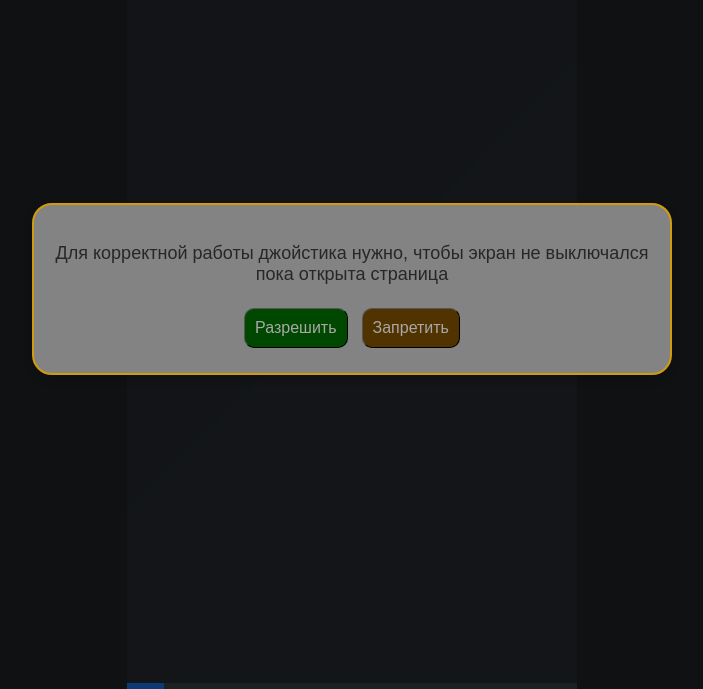
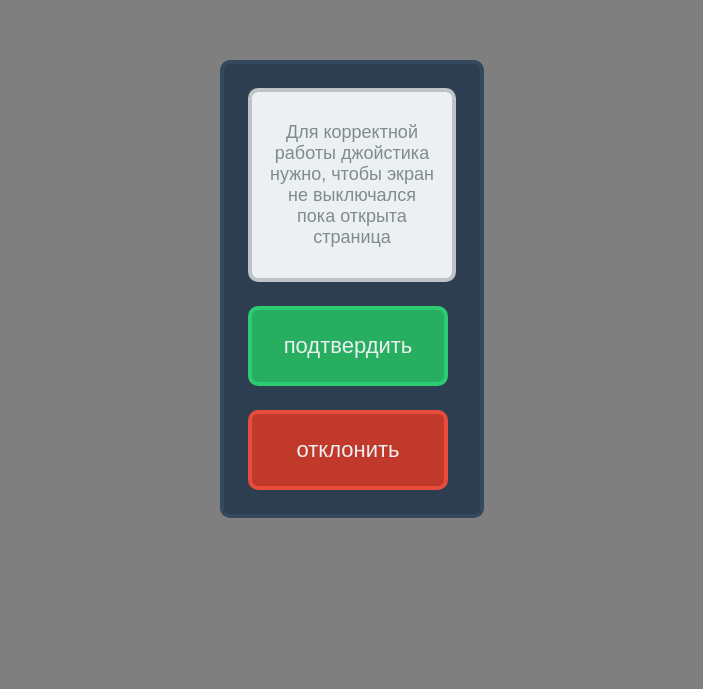
Before and after one commit to OCRV-RRW/TrainJoystick, a plain HTML site: page index.html in a window 1280 px wide. Shown: the part 111-800 px from the top of the page, without its empty margins (288-991 px from the left). Drawn offline with Linux system fonts and the light colour scheme; no server answers.

Commit message:
layout popup

```diff
--- a/archive/archive_files.json
+++ b/archive/archive_files.json
@@ -1 +1 @@
-{"content":[{"name":"game.projectc","size":4135,"pieces":[{"name":"game0.projectc","offset":0}]},{"name":"game.arci","size":10528,"pieces":[{"name":"game0.arci","offset":0}]},{"name":"game.arcd","size":1089348,"pieces":[{"name":"game0.arcd","offset":0}]},{"name":"game.dmanifest","size":10361,"pieces":[{"name":"game0.dmanifest","offset":0}]},{"name":"game.public.der","size":162,"pieces":[{"name":"game0.public.der","offset":0}]}],"total_size":1114534}
+{"content":[{"name":"game.projectc","size":4135,"pieces":[{"name":"game0.projectc","offset":0}]},{"name":"game.arci","size":10528,"pieces":[{"name":"game0.arci","offset":0}]},{"name":"game.arcd","size":1089372,"pieces":[{"name":"game0.arcd","offset":0}]},{"name":"game.dmanifest","size":10361,"pieces":[{"name":"game0.dmanifest","offset":0}]},{"name":"game.public.der","size":162,"pieces":[{"name":"game0.public.der","offset":0}]}],"total_size":1114558}
--- a/index.html
+++ b/index.html
@@ -1,9 +1,11 @@
 <!DOCTYPE html>
 <html lang="en">
+
 <head>
 	<meta charset="utf-8">
 	<meta http-equiv="X-UA-Compatible" content="IE=edge,chrome=1">
-	<meta name="viewport" content="width=device-width, initial-scale=1.0, maximum-scale=1.0, user-scalable=0, minimal-ui, shrink-to-fit=no">
+	<meta name="viewport"
+		content="width=device-width, initial-scale=1.0, maximum-scale=1.0, user-scalable=0, minimal-ui, shrink-to-fit=no">
 	<meta name="apple-mobile-web-app-capable" content="yes">
 	<!-- The above 4 meta tags *must* come first in the head; any other head content must come *after* these tags -->
 
@@ -14,8 +16,20 @@
 	* drag the selected text but block mouse down/up events to the engine.
 	*/
 		body {
+				{
+					{
+					^DEFOLD_SCALE_MODE_IS_NO_SCALE
+				}
+			}
 
-		position: fixed; /* Prevent overscroll */
+			position: fixed;
+
+			/* Prevent overscroll */
+				{
+					{
+					/DEFOLD_SCALE_MODE_IS_NO_SCALE
+				}
+			}
 
 			margin:0;
 			padding:0;
@@ -47,15 +61,17 @@
 			position: relative;
 		}
 
-	canvas:focus, canvas:active {
+		canvas:focus,
+		canvas:active {
 			outline: none;
 			border: 0;
 			ie-dummy: expression(this.hideFocus=true);
 			-moz-outline-style: none;
 		}
 
-	body, div {
-		-webkit-tap-highlight-color: rgba(0,0,0,0);
+		body,
+		div {
+			-webkit-tap-highlight-color: rgba(0, 0, 0, 0);
 			-webkit-touch-callout: none;
 			-webkit-user-select: none;
 			-khtml-user-select: none;
@@ -64,61 +80,12 @@
 			user-select: none;
 		}
 
-		.canvas-app-progress {
-		position: absolute;
-		background-color: #394046;
-		height: 6px;
-		margin-top: -6px;
-		width: 100%;
+			{
+				{
+					{
+					DEFOLD_CUSTOM_CSS_INLINE
 				}
-
-	.canvas-app-progress-bar {
-		font-size: 12px;
-		height: 6px;
-		color: rgb(255, 255, 255);
-		background-color: #1a72eb;
-		text-align: center;
-		line-height: 20px;
-		transition: transform 1s ease;
-		transform-origin: left;
-		transform: scaleX(1.0);
 			}
-	.link, .button {
-		font-family: sans-serif;
-		font-size: 14px;
-		font-weight: normal;
-		font-style: normal;
-		font-stretch: normal;
-		line-height: normal;
-		letter-spacing: 0px;
-		padding-top: 12px;
-	}
-
-	.buttons-background {
-		background-color: #1e2226;
-		width: 100%;
-		height: 42px;
-	}
-
-	body {
-		background-color: #1e2226;
-	}
-
-	.canvas-app-container {
-		background: rgba(36,41,46,1);
-		background: -moz-linear-gradient(-45deg, rgba(36,41,46,1) 0%, rgba(36,41,46,1) 49%, rgba(38,43,49,1) 50%, rgba(38,43,49,1) 100%);
-		background: -webkit-gradient(left top, right bottom, color-stop(0%, rgba(36,41,46,1)), color-stop(49%, rgba(36,41,46,1)), color-stop(50%, rgba(38,43,49,1)), color-stop(100%, rgba(38,43,49,1)));
-		background: -webkit-linear-gradient(-45deg, rgba(36,41,46,1) 0%, rgba(36,41,46,1) 49%, rgba(38,43,49,1) 50%, rgba(38,43,49,1) 100%);
-		background: -o-linear-gradient(-45deg, rgba(36,41,46,1) 0%, rgba(36,41,46,1) 49%, rgba(38,43,49,1) 50%, rgba(38,43,49,1) 100%);
-		background: -ms-linear-gradient(-45deg, rgba(36,41,46,1) 0%, rgba(36,41,46,1) 49%, rgba(38,43,49,1) 50%, rgba(38,43,49,1) 100%);
-		background: linear-gradient(135deg, rgba(36,41,46,1) 0%, rgba(36,41,46,1) 49%, rgba(38,43,49,1) 50%, rgba(38,43,49,1) 100%);
-		filter: progid:DXImageTransform.Microsoft.gradient( startColorstr='#24292e', endColorstr='#262b31', GradientType=1 );
-	}
-
-	.canvas-app-canvas {
-		background-repeat:no-repeat;
-		background-position: center center;
-		background-image: url("header 1.png");
 		}
 	</style>
 	<meta name="viewport" content="width=device-width, initial-scale=1.0">
@@ -129,38 +96,61 @@
 			position: fixed;
 			top: 50%;
 			left: 50%;
+			width: 256px;
 			transform: translate(-50%, -150%);
-			background-color: rgb(132, 131, 131);
-			border: 2px solid #d09c0d;
+			background-color: #2C3E50;
+			border: 4px solid #34495E;
+			border-radius: 10px;
+			z-index: 1000;
+			transition: transform 0.3s ease;
+			flex-direction: column;
+			align-items: flex-start;
+			margin: 0px;
+		}
+
+		#description {
+			padding-top: 30px;
+			padding-left: 15px;
+			padding-right: 15px;
+			padding-bottom: 30px;
+			background-color: #ECF0F1;
+			border: 4px solid #BDC3C7;
+			border-radius: 10px;
+			color: #7F8C8D;
+			font-size: 18px;
+			margin: 24px;
 			text-align: center;
-			border-radius: 20px;
-			padding: 20px;
-			z-index: 1000;
-			box-shadow: 0 4px 8px rgba(0, 0, 0, 0.2);
-			transition: transform 0.3s ease;
 		}
-		#allow{
-			background-color: rgb(0, 72, 0);
+
+		#allow {
+			background-color: #27AE60;
+			border: 4px solid #2ECC71;
 		}
-		#cancel{
-			background-color: rgb(81, 51, 0);
+
+		#cancel {
+			background-color: #C0392B;
+			border: 4px solid #E74C3C;
 		}
-		button{
-			align-self: center;
-			color: rgb(168, 168, 168);
+
+		button {
+			color: #ECF0F1;
 			border-radius: 10px;
-			border-color: #000000;
-			border-width: 1px;
-			font-size: 16px;
-			padding: 10px;
-			margin: 5px;
+			height: 80px;
+			width: 200px;
+			border-width: 4px;
+			font-size: 22px;
 			font-family: 'Arial', sans-serif;
+			margin-left: 24px;
+			margin-right: 24px;
+			margin-bottom: 24px;
 		}
+
 		p {
 			color: rgb(39, 39, 39);
 			font-family: 'Arial', sans-serif;
 			font-size: 18px;
 		}
+
 		#overlay {
 			display: none;
 			position: fixed;
@@ -173,24 +163,28 @@
 		}
 
 		.show {
-            display: block;
-            animation: popup-in 0.3s forwards; /* Анимация при открытии */
+			animation: popup-in 0.3s forwards;
+			/* Анимация при открытии */
 		}
 
 		.hide {
-            animation: popup-out 0.3s forwards; /* Анимация при закрытии */
+			animation: popup-out 0.3s forwards;
+			/* Анимация при закрытии */
 		}
 
 		@keyframes popup-in {
 			0% {
 				transform: translate(-50%, -700%);
 			}
+
 			80% {
 				transform: translate(-50%, -40%);
 			}
+
 			90% {
 				transform: translate(-50%, -60%);
 			}
+
 			100% {
 				transform: translate(-50%, -50%);
 			}
@@ -200,12 +194,15 @@
 			0% {
 				transform: translate(-50%, -50%);
 			}
+
 			20% {
 				transform: translate(-50%, -40%);
 			}
+
 			40% {
 				transform: translate(-50%, -100%);
 			}
+
 			100% {
 				transform: translate(-50%, 800%);
 			}
@@ -265,25 +262,34 @@
 <body>
 	<div id="overlay"></div>
 	<div id="popup">
-        <p>Для корректной работы джойстика нужно, чтобы экран не выключался пока открыта страница</p>
-        <button id="allow" onclick="requestWakeLock()">Разрешить</button>
-        <button id="cancel" onclick="hidePopup()">Запретить</button>
+		<p id="description">Для корректной работы джойстика нужно, чтобы экран не выключался пока открыта страница</p>
+		<button id="allow" onclick="requestWakeLock()">подтвердить</button>
+		<button id="cancel" onclick="hidePopup()">отклонить</button>
 	</div>
+
 
 	<div id="app-container" class="canvas-app-container">
 		<div id="running-from-file-warning" style="display: none; margin: 3em;">
 			<h1>Running from local file ⚠️</h1>
-			<p>It seems like you have opened this file by double-clicking on it. In order to test your build in a browser <b>you need to load this file from a web server</b>. You can either upload this file and the rest of the files from a Defold HTML5 bundle to a web hosting service OR host them using a local web server on your home network.</p>
-			<p><a href="https://defold.com/manuals/html5/#testing-html5-build" target="_blank">Learn more about running a local web server in the Defold HTML5 manual</a>.</p>
+			<p>It seems like you have opened this file by double-clicking on it. In order to test your build in a
+				browser <b>you need to load this file from a web server</b>. You can either upload this file and the
+				rest of the files from a Defold HTML5 bundle to a web hosting service OR host them using a local web
+				server on your home network.</p>
+			<p><a href="https://defold.com/manuals/html5/#testing-html5-build" target="_blank">Learn more about running
+					a local web server in the Defold HTML5 manual</a>.</p>
 		</div>
 		<div id="webgl-not-supported" style="display: none; margin: 3em;">
 			<h1>WebGL not supported ⚠️</h1>
-			<p>WebGL is not supported by your browser - visit <a href="https://get.webgl.org/">https://get.webgl.org/</a> to learn more.</p>
+			<p>WebGL is not supported by your browser - visit <a
+					href="https://get.webgl.org/">https://get.webgl.org/</a> to learn more.</p>
 		</div>
 		<div id="canvas-container" class="canvas-app-canvas-container">
-			<canvas id="canvas" class="canvas-app-canvas" tabindex="1" width="1080" height="1920"></canvas>
+			<canvas id="canvas" class="canvas-app-canvas" tabindex="1" width="1080"
+				height="1920"></canvas>
 		</div>
 		<div class="buttons-background">
+
+
 		</div>
 	</div>
 	<!-- -->
@@ -300,4 +306,5 @@
 		}
 	</script>
 </body>
+
 </html>
```
Also changed, not shown: 4 other files. Lines whose indentation alone changed are shown as unchanged.
